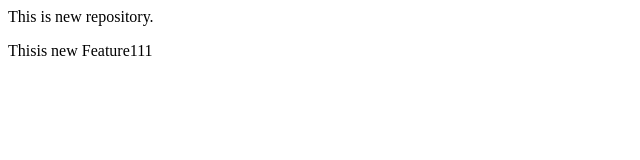
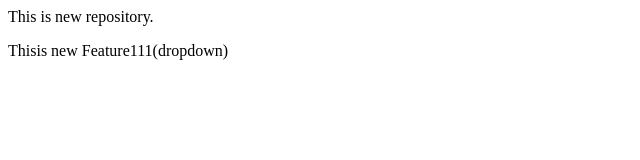
Before and after one commit to Sajid-Vagh/localrepo, a plain HTML site: page index.html in a window 1280 px wide. Shown: the full height of the page, 0-640 px from the left. Drawn offline with Linux system fonts and the light colour scheme.

Commit message:
Add dropdown

```diff
--- a/index.html
+++ b/index.html
@@ -1,2 +1,2 @@
 <p>This is new repository.</p>
-<p>Thisis new Feature111</p>
+<p>Thisis new Feature111(dropdown)</p>
```
